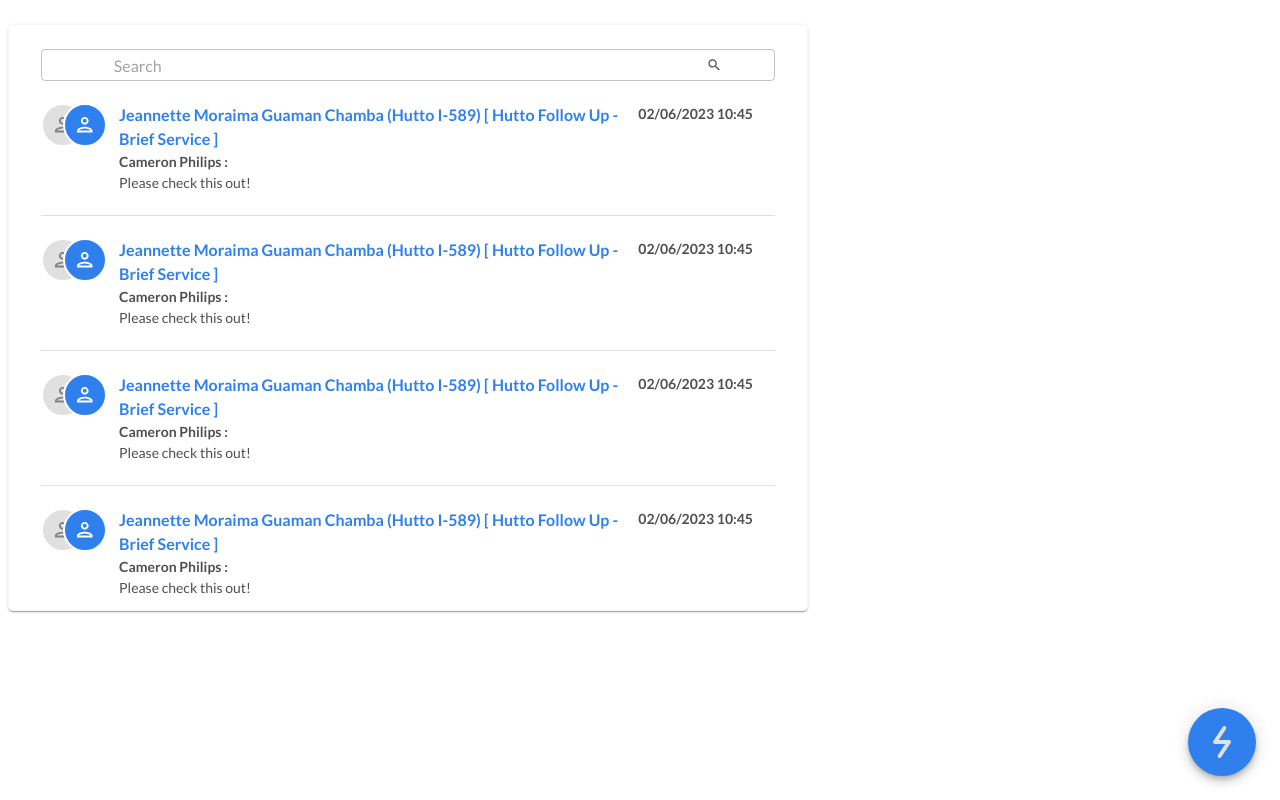
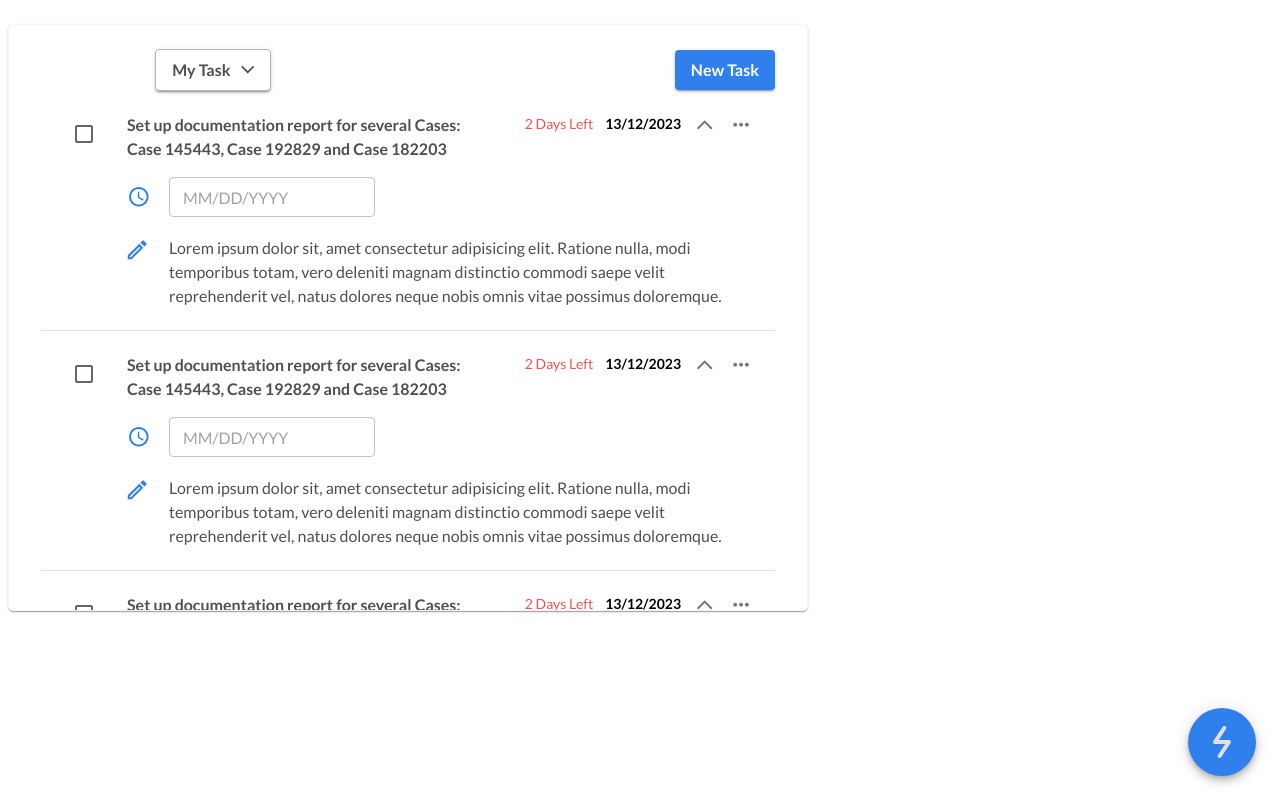
Before and after one commit to Aldi-H/simpul-front-end-challenge-quicks, a Next.js app: page / in a window 1280 px wide. Built offline with nearby package versions, Linux system fonts and the light colour scheme.

Commit message:
feat: show the popup

```diff
--- a/src/app/page.tsx
+++ b/src/app/page.tsx
@@ -14,6 +14,7 @@ import {
 } from "@/components/fab/FloatingActionButton";
 import PopperFab from "@/components/popper/PopperFab";
 import InboxDrawer from "@/components/drawer/InboxDrawer";
+import ToDoDrawer from "@/components/drawer/ToDoDrawer";
 
 export default function Home() {
   const [isOpen, setIsOpen] = useState(false);
@@ -23,7 +24,8 @@ export default function Home() {
   };
   return (
     <Box>
-      <InboxDrawer />
+      <ToDoDrawer />
+      {/* <InboxDrawer /> */}
       <PopperFab />
     </Box>
   );
```
